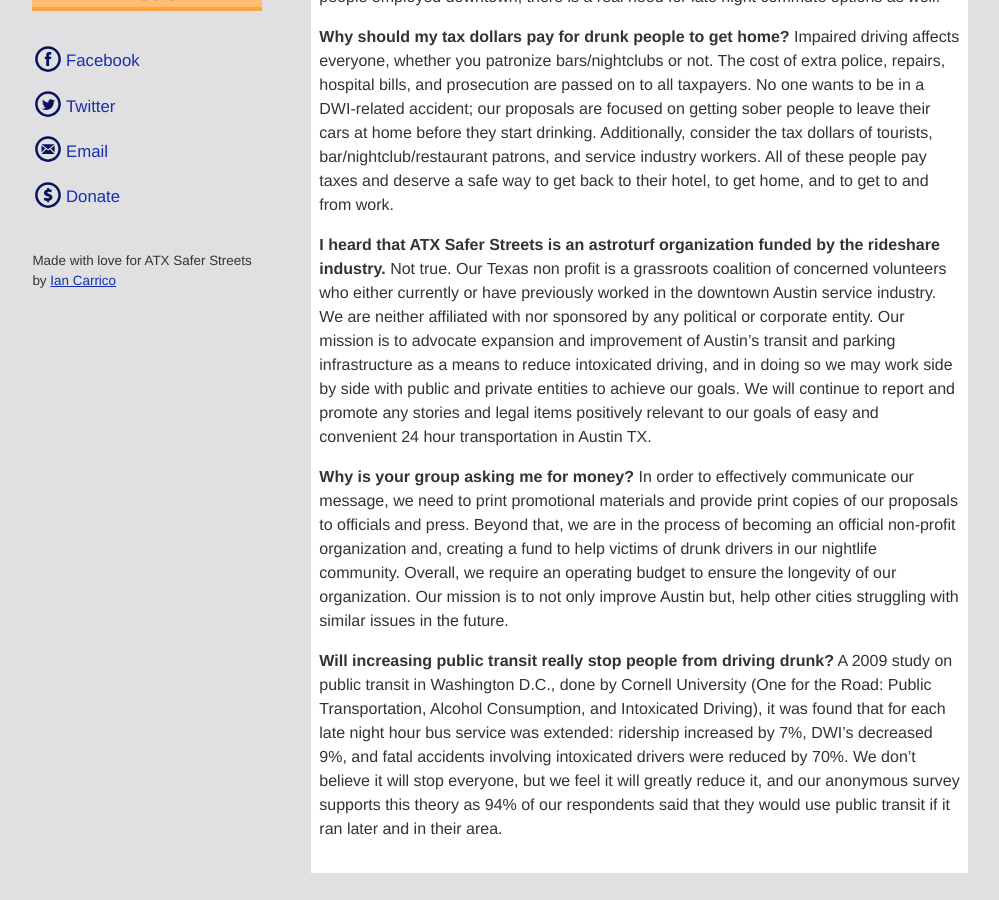
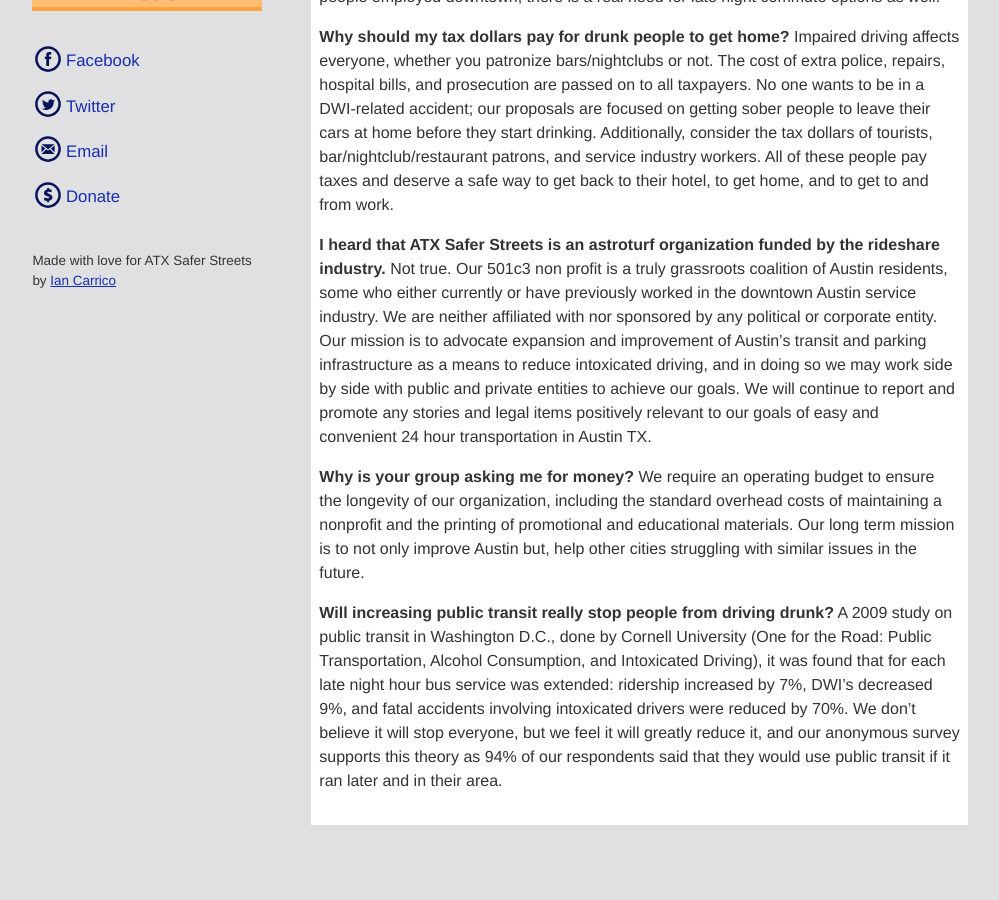
Before and after one commit to iamcarrico/atxsaferstreets, a Jekyll site: the page built from faq.md, in a window 1280 px wide and 900 px high, scrolled down 1015 px. Shown: the whole window, without its empty margins (144-1143 px from the left). Built offline with Jekyll 4.4.1, drawn with Linux system fonts in a browser that asks for light colours; some web fonts are replaced; after the commit the page ends 1872 px from its top, so only the background shows below that.

Commit message:
Update faq.md

```diff
--- a/faq.md
+++ b/faq.md
@@ -5,7 +5,7 @@ css_id: faq
 header_image: 8
 ---
 
-Miss a question? [Email us!](mailto:atxsaferstreets@gmail.com)
+Miss a question? [Email us!](mailto:info@atxsaferstreets.org)
 
 **Your organization seems to encourage irresponsible drinking.**
 Personal responsibility is at the very core of what we are doing. We believe that when given enough options, most people will make the responsible decision. Conversely, our anonymous survey of 651 Austin residents found that most people in Austin who drive while intoxicated do it because they don’t feel that there are very many alternatives. We do not encourage irresponsible behavior; however we acknowledge that the city’s current methods of dealing with this behavior are ineffective, and we are proposing a more proactive solution. To us, the most responsible drinker you can be is one who finds alternative means to get home at night, and encourages their friends to do the same. We also recognize that not everyone who is in need of transportation is out drinking. With approximately 2500 night club and venue people employed downtown, there is a real need for late night commute options as well.
@@ -14,10 +14,10 @@ Personal responsibility is at the very core of what we are doing. We believe tha
 Impaired driving affects everyone, whether you patronize bars/nightclubs or not. The cost of extra police, repairs, hospital bills, and prosecution are passed on to all taxpayers. No one wants to be in a DWI-related accident; our proposals are focused on getting sober people to leave their cars at home before they start drinking. Additionally, consider the tax dollars of tourists, bar/nightclub/restaurant patrons, and service industry workers. All of these people pay taxes and deserve a safe way to get back to their hotel, to get home, and to get to and from work.
 
  **I heard that ATX Safer Streets is an astroturf organization funded by the rideshare industry.**
-Not true. Our Texas non profit is a grassroots coalition of concerned volunteers who either currently or have previously worked in the downtown Austin service industry. We are neither affiliated with nor sponsored by any political or corporate entity. Our mission is to advocate expansion and improvement of Austin's transit and parking infrastructure as a means to reduce intoxicated driving, and in doing so we may work side by side with public and private entities to achieve our goals. We will continue to report and promote any stories and legal items positively relevant to our goals of easy and convenient 24 hour transportation in Austin TX.
+Not true. Our 501c3 non profit is a truly grassroots coalition of Austin residents, some who either currently or have previously worked in the downtown Austin service industry. We are neither affiliated with nor sponsored by any political or corporate entity. Our mission is to advocate expansion and improvement of Austin's transit and parking infrastructure as a means to reduce intoxicated driving, and in doing so we may work side by side with public and private entities to achieve our goals. We will continue to report and promote any stories and legal items positively relevant to our goals of easy and convenient 24 hour transportation in Austin TX.
 
  **Why is your group asking me for money?**
-In order to effectively communicate our message, we need to print promotional materials and provide print copies of our proposals to officials and press. Beyond that, we are in the process of becoming an official non-profit organization and, creating a fund to help victims of drunk drivers in our nightlife community. Overall, we require an operating budget to ensure the longevity of our organization. Our mission is to not only improve Austin but, help other cities struggling with similar issues in the future.
+We require an operating budget to ensure the longevity of our organization, including the standard overhead costs of maintaining a nonprofit and the printing of promotional and educational materials. Our long term mission is to not only improve Austin but, help other cities struggling with similar issues in the future.
 
  **Will increasing public transit really stop people from driving drunk?**
 A 2009 study on public transit in Washington D.C., done by Cornell University (One for the Road: Public Transportation, Alcohol Consumption, and Intoxicated Driving), it was found that for each late night hour bus service was extended: ridership increased by 7%, DWI's decreased 9%, and fatal accidents involving intoxicated drivers were reduced by 70%. We don’t believe it will stop everyone, but we feel it will greatly reduce it, and our anonymous survey supports this theory as 94% of our respondents said that they would use public transit if it ran later and in their area.
```
